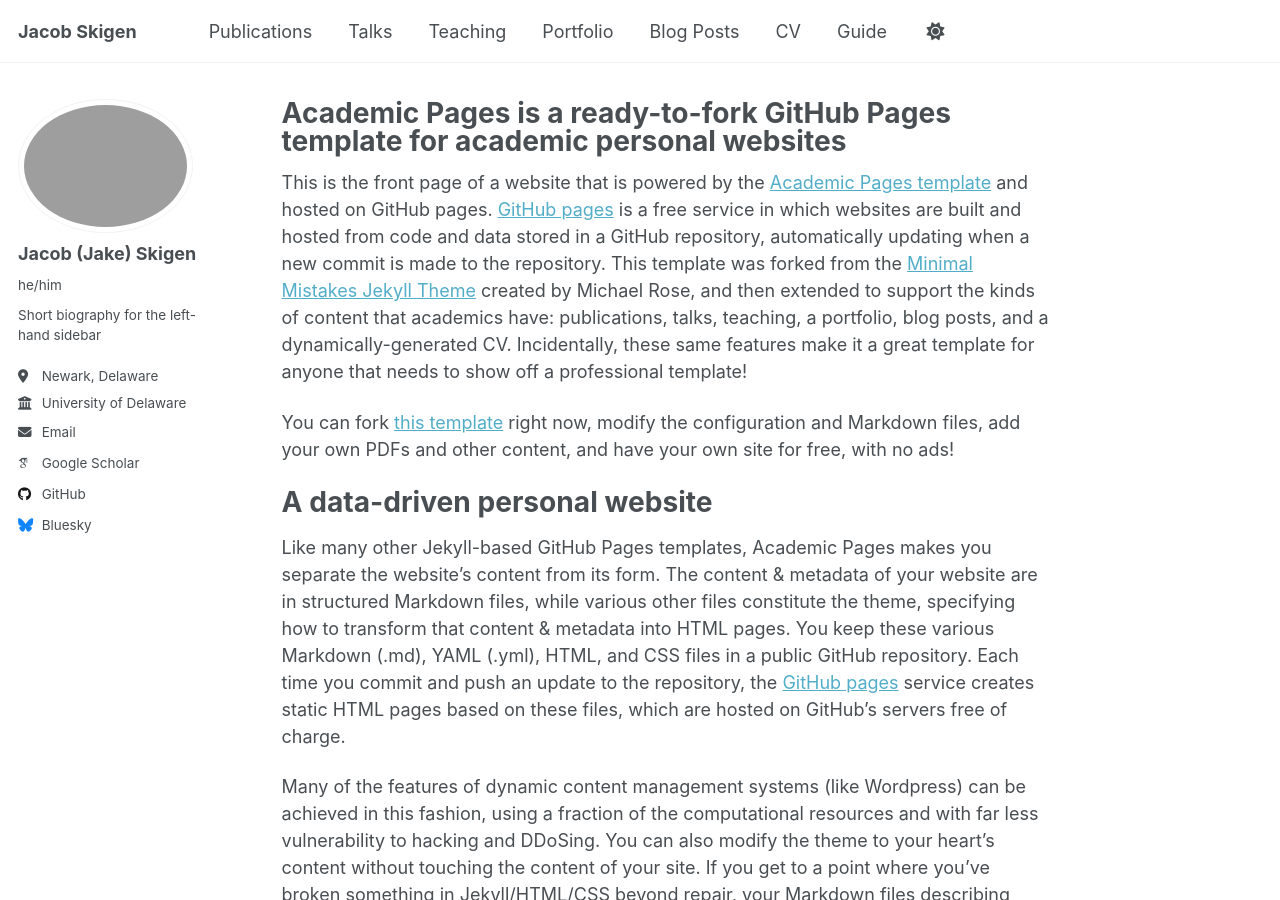
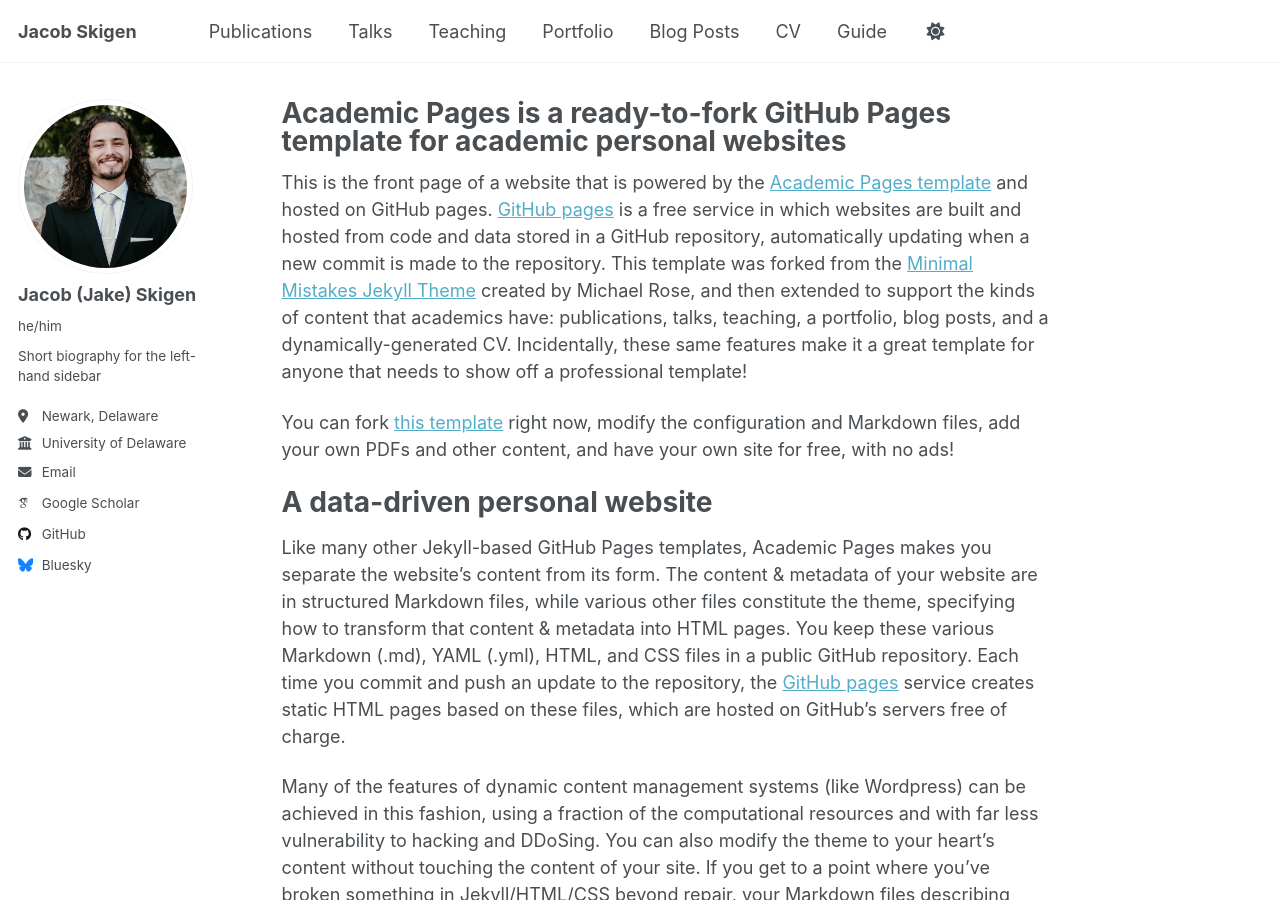
Before and after one commit to JacobSkigen/JacobSkigen.github.io, a Jekyll site: the page built from _pages/about.md, in a window 1280 px wide and 900 px high. Built offline with Jekyll 4.4.1, drawn with Linux system fonts in a browser that asks for light colours; some web fonts are replaced; a script that is not in the unit is left out.

Commit message:
Update _config.yml

```diff
--- a/_config.yml
+++ b/_config.yml
@@ -22,7 +22,7 @@ repository               : "JacobSkigen/JacobSkigen.github.io"
 #               Additional customization can be done by editing /_includes/author-profile.html
 author:
   # Biographic information
-  avatar           : "JacobSkigen_headshot.jpeg"
+  avatar           : "JacobSkigen_headshot.png"
   name             : "Jacob (Jake) Skigen"
   pronouns         : "he/him"
   bio              : "Short biography for the left-hand sidebar"
```
